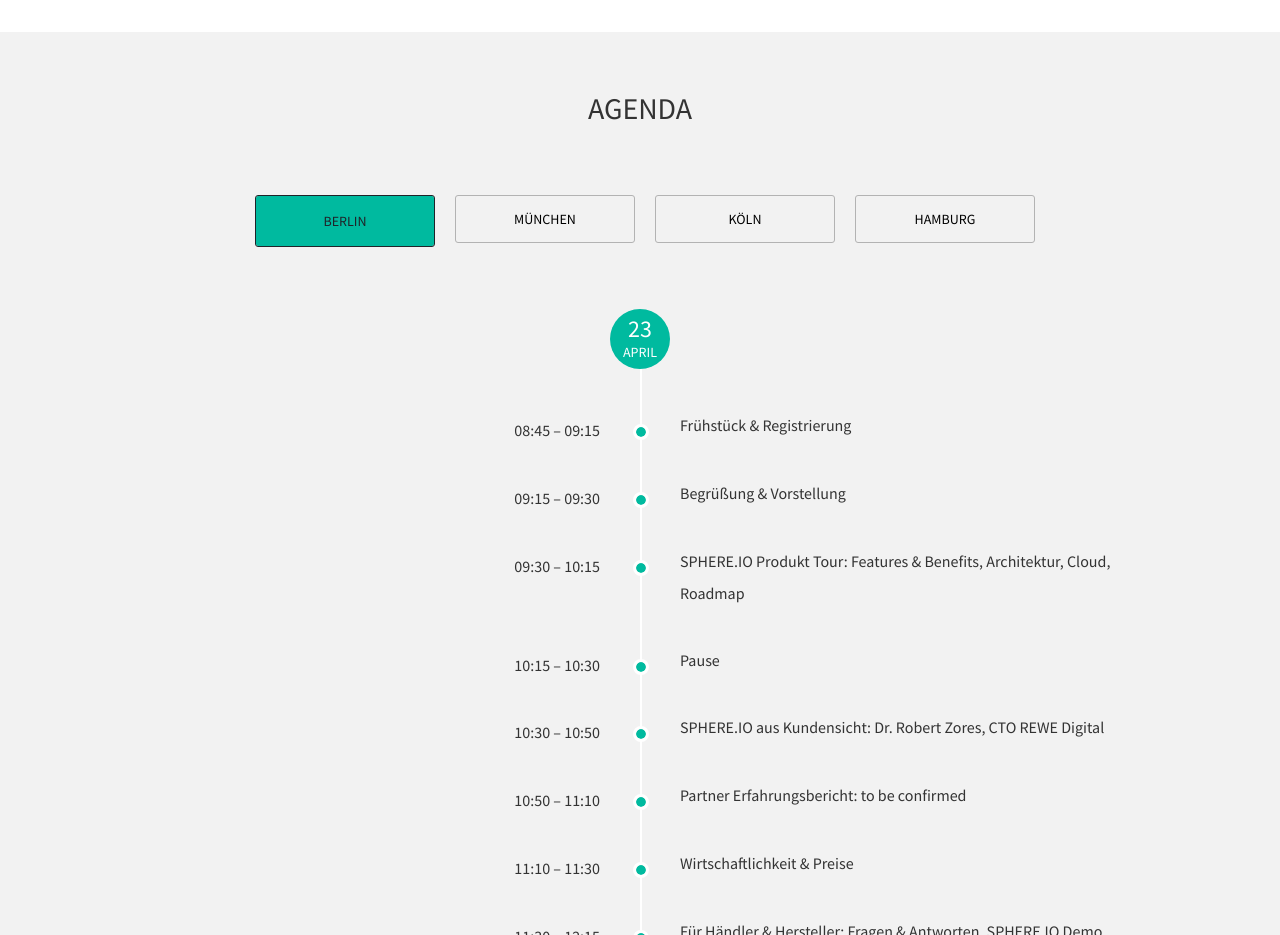
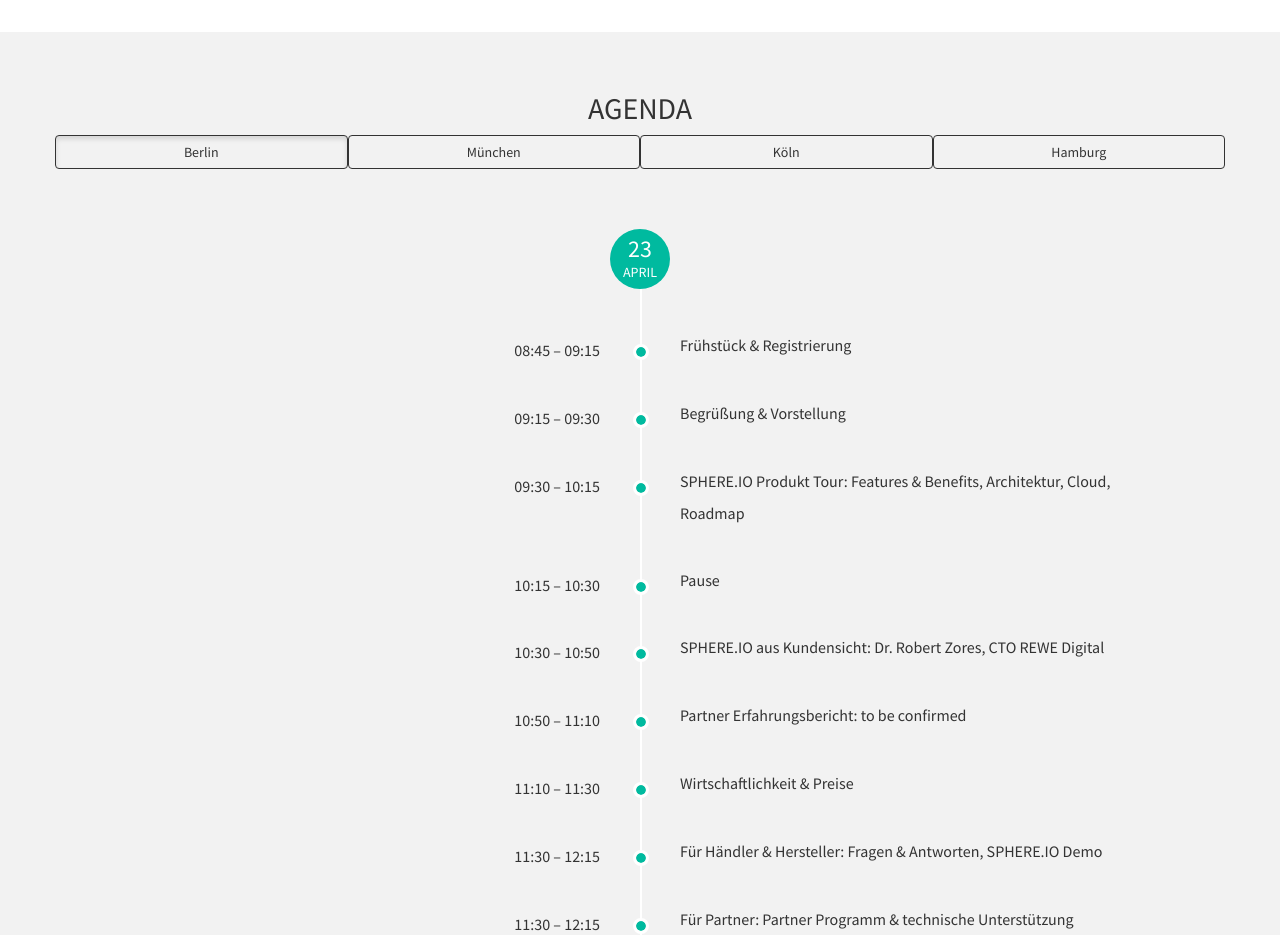
Before and after one commit to JulianSamarjiev/sphereio-roadshow-2015, a plain HTML site: page index.html in a window 1280 px wide. Shown: the part 1600-2535 px from the top of the page. Drawn offline with nearby package versions, Linux system fonts and the light colour scheme.

Commit message:
timeline btn experiments

```diff
--- a/assets/stylesheets/scss/main.scss
+++ b/assets/stylesheets/scss/main.scss
@@ -180,35 +180,13 @@
   padding: 40px 0;
   text-align: center;
 }
-#timeline .nav-tabs {
-  display: inline-block;
-  border: none;
-  margin-top: 60px;
+#timeline .timeline-btn {
+  background: transparent;
+  border: 1px solid lighten($black, 20%);
 }
-#timeline .nav-tabs li {
-  width: 180px;
-  height: 50px;
-  margin-right: 20px;
-}
-#timeline .nav-tabs li a {
-  color: $black;
-  font-size: 14px;
-  line-height: 46px;
-  width: 180px;
-  padding: 0;
-  border: 1px solid lighten($black, 70%);
-  border-radius: 3px;
-  background-clip: padding-box;
-  /* stops bg color from leaking outside the border: */
-  text-transform: uppercase;
-  -webkit-transition: all .5s;
-          transition: all .5s;
-}
-#timeline .nav-tabs .active a {
-  background-color: $ct-green;
-  color: #1f2429;
-  line-height: 50px;
-  border: 1px solid;
+#timeline .timeline-btn:hover,
+#timeline .timeline-btn:active {
+  background: $ct-green;
 }
 #timeline .tab-pane {
   -webkit-transition: all .5s;
--- a/index.html
+++ b/index.html
@@ -94,12 +94,12 @@
     <div class="container">
       <h2>AGENDA</h2>
       <div role="tabpanel">
-        <ul class="nav nav-tabs row" role="tablist">
-          <li role="presentation" class="active col-sm-3"><a href="#day1" aria-controls="day1" role="tab" data-toggle="tab">Berlin</a></li>
-          <li role="presentation" class="col-sm-3"><a href="#day2" aria-controls="day2" role="tab" data-toggle="tab">München</a></li>
-          <li role="presentation" class="col-sm-3"><a href="#day3" aria-controls="day3" role="tab" data-toggle="tab">Köln</a></li>
-          <li role="presentation" class="col-sm-3"><a href="#day4" aria-controls="day4" role="tab" data-toggle="tab">Hamburg</a></li>
-        </ul>
+        <div class="row">
+          <a class="btn timeline-btn col-md-3 active" href="#day1" aria-controls="day1" role="tab" data-toggle="tab">Berlin</a>
+          <a class="btn timeline-btn col-md-3" href="#day2" aria-controls="day2" role="tab" data-toggle="tab">München</a>
+          <a class="btn timeline-btn col-md-3" href="#day3" aria-controls="day3" role="tab" data-toggle="tab">Köln</a>
+          <a class="btn timeline-btn col-md-3" href="#day4" aria-controls="day4" role="tab" data-toggle="tab">Hamburg</a>
+        </div>
       </div>
       <div class="tab-content">
         <div role="tabpanel" class="tab-pane fade in active" id="day1">
```
Also changed, not shown: assets/stylesheets/css/main.css, 1 other file.
